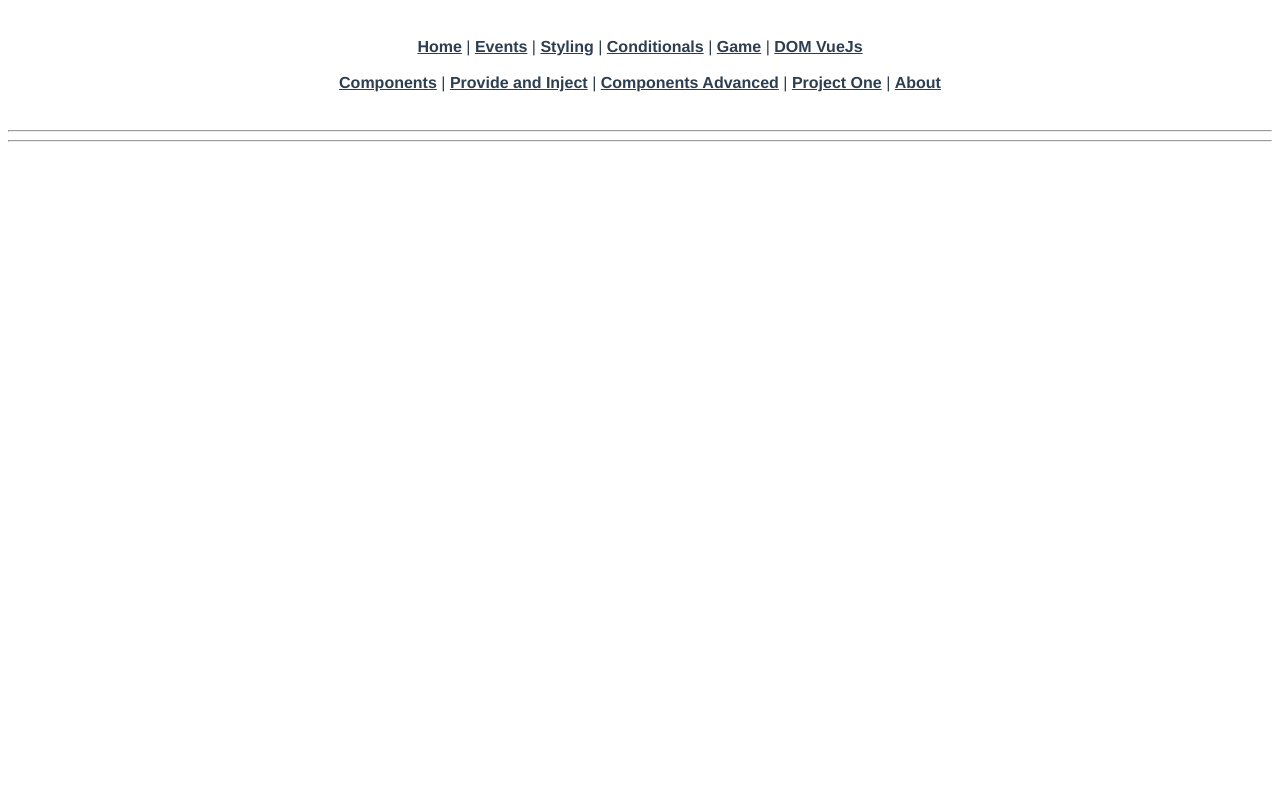
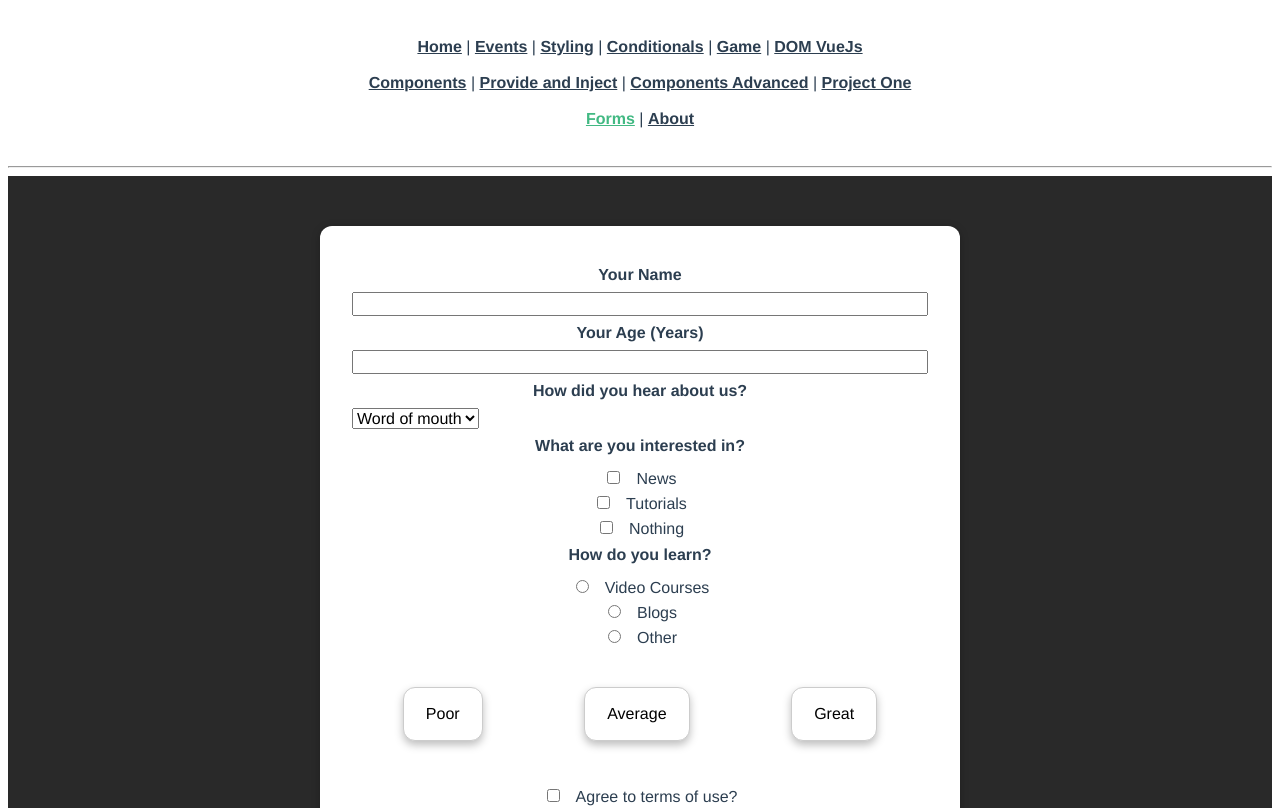
Before and after one commit to dtarqui/vue3-basics, a Vue app: page /forms in a window 1280 px wide. Shown: the top 808 px of the page. Built offline with nearby package versions, Linux system fonts and the light colour scheme.

Commit message:
formularies

```diff
--- a/src/App.vue
+++ b/src/App.vue
@@ -6,12 +6,13 @@
     <router-link to="/conditionals">Conditionals</router-link> |
     <router-link to="/game">Game</router-link> |
     <router-link to="/scenes">DOM VueJs</router-link>
-    <br />
-    <br />
+    <br /><br />
     <router-link to="/components">Components</router-link> |
     <router-link to="/provide">Provide and Inject</router-link> |
     <router-link to="/comp-adv">Components Advanced</router-link> |
-    <router-link to="/project-one">Project One</router-link> |
+    <router-link to="/project-one">Project One</router-link>
+    <br /><br />
+    <router-link to="/forms">Forms</router-link> |
     <router-link to="/about">About</router-link>
   </div>
   <hr />
--- /dev/null
+++ b/src/components/formularies/RatingControl.vue
@@ -0,0 +1,74 @@
+<template>
+  <div align="center">
+    <ul>
+      <li :class="{ active: modelValue === 'poor' }">
+        <button type="button" @click="activate('poor')">Poor</button>
+      </li>
+      <li :class="{ active: modelValue === 'average' }">
+        <button type="button" @click="activate('average')">Average</button>
+      </li>
+      <li :class="{ active: modelValue === 'great' }">
+        <button type="button" @click="activate('great')">Great</button>
+      </li>
+    </ul>
+  </div>
+</template>
+
+<script>
+export default {
+  props: ["modelValue"],
+  emits: ["update:modelValue"],
+  // data() {
+  //   return {
+  //     activeOption: this.modelValue,
+  //   };
+  // },
+  // computed: {
+  //   activeOption() {
+  //     return this.modelValue;
+  //   }
+  // },
+  methods: {
+    activate(option) {
+      this.$emit("update:modelValue", option);
+    },
+  },
+};
+</script>
+
+<style scoped>
+.active {
+  border-color: #a00078;
+}
+
+.active button {
+  color: #a00078;
+}
+
+ul {
+  list-style: none;
+  margin: 0.5rem 0;
+  padding: 0;
+  display: flex;
+}
+
+li {
+  margin: 2rem auto;
+  max-width: 40rem;
+  border-radius: 12px;
+  box-shadow: 0 4px 8px rgba(0, 0, 0, 0.26);
+  background-color: #ffffff;
+  border: 1px solid #ccc;
+  padding: 1rem;
+  display: flex;
+  justify-content: center;
+  align-items: center;
+}
+
+button {
+  font: inherit;
+  border: none;
+  background-color: transparent;
+  cursor: pointer;
+}
+</style>
--- /dev/null
+++ b/src/components/formularies/TheForm.vue
@@ -0,0 +1,243 @@
+<template>
+  <form @submit.prevent="submitForm">
+    <div
+      class="form-control"
+      :class="{ invalid: userNameValidity === 'invalid' }"
+    >
+      <label for="user-name">Your Name</label>
+      <input
+        id="user-name"
+        name="user-name"
+        type="text"
+        v-model.trim="userName"
+        @blur="validateInput"
+      />
+      <p v-if="userNameValidity === 'invalid'">Please enter a valid name!</p>
+    </div>
+    <div class="form-control">
+      <label for="age">Your Age (Years)</label>
+      <input
+        id="age"
+        name="age"
+        type="number"
+        v-model="userAge"
+        ref="ageInput"
+      />
+    </div>
+    <div class="form-control">
+      <label for="referrer">How did you hear about us?</label>
+      <select id="referrer" name="referrer" v-model="referrer">
+        <option value="google">Google</option>
+        <option value="wom">Word of mouth</option>
+        <option value="newspaper">Newspaper</option>
+      </select>
+    </div>
+    <div class="form-control">
+      <h2>What are you interested in?</h2>
+      <div>
+        <input
+          id="interest-news"
+          name="interest"
+          type="checkbox"
+          value="news"
+          v-model="interest"
+        />
+        <label for="interest-news">News</label>
+      </div>
+      <div>
+        <input
+          id="interest-tutorials"
+          name="interest"
+          type="checkbox"
+          value="tutorials"
+          v-model="interest"
+        />
+        <label for="interest-tutorials">Tutorials</label>
+      </div>
+      <div>
+        <input
+          id="interest-nothing"
+          name="interest"
+          type="checkbox"
+          value="nothing"
+          v-model="interest"
+        />
+        <label for="interest-nothing">Nothing</label>
+      </div>
+    </div>
+    <div class="form-control">
+      <h2>How do you learn?</h2>
+      <div>
+        <input
+          id="how-video"
+          name="how"
+          type="radio"
+          value="video"
+          v-model="how"
+        />
+        <label for="how-video">Video Courses</label>
+      </div>
+      <div>
+        <input
+          id="how-blogs"
+          name="how"
+          type="radio"
+          value="blogs"
+          v-model="how"
+        />
+        <label for="how-blogs">Blogs</label>
+      </div>
+      <div>
+        <input
+          id="how-other"
+          name="how"
+          type="radio"
+          value="other"
+          v-model="how"
+        />
+        <label for="how-other">Other</label>
+      </div>
+    </div>
+    <div class="form-control">
+      <rating-control v-model="rating"></rating-control>
+    </div>
+    <div class="form-control">
+      <input
+        type="checkbox"
+        id="confirm-terms"
+        name="confirm-terms"
+        v-model="confirm"
+      />
+      <label for="confirm-terms">Agree to terms of use?</label>
+    </div>
+    <div>
+      <button>Save Data</button>
+    </div>
+  </form>
+</template>
+
+<script>
+import RatingControl from "./RatingControl.vue";
+
+export default {
+  components: {
+    RatingControl,
+  },
+  data() {
+    return {
+      userName: "",
+      userAge: null,
+      referrer: "wom",
+      interest: [],
+      how: null,
+      confirm: false,
+      rating: null,
+      userNameValidity: "pending",
+    };
+  },
+  methods: {
+    submitForm() {
+      console.log("Username: " + this.userName);
+      this.userName = "";
+      console.log("User age:");
+      console.log(this.userAge + 5);
+      console.log(this.$refs.ageInput.value + 5);
+      console.log(31);
+      this.userAge = null;
+      console.log("Referrer: " + this.referrer);
+      this.referrer = "wom";
+      console.log("Checkboxes");
+      console.log(this.interest);
+      console.log("Radio buttons");
+      console.log(this.how);
+      this.interest = [];
+      this.how = null;
+      console.log("Confirm?");
+      console.log(this.confirm);
+      this.confirm = false;
+      console.log("Rating");
+      console.log(this.rating);
+      this.rating = null;
+    },
+    validateInput() {
+      if (this.userName === "") {
+        this.userNameValidity = "invalid";
+      } else {
+        this.userNameValidity = "valid";
+      }
+    },
+  },
+};
+</script>
+
+<style scoped>
+form {
+  margin: 2rem auto;
+  max-width: 40rem;
+  border-radius: 12px;
+  box-shadow: 0 2px 8px rgba(0, 0, 0, 0.26);
+  padding: 2rem;
+  background-color: #ffffff;
+}
+
+.form-control {
+  margin: 0.5rem 0;
+}
+
+.form-control.invalid input {
+  border-color: red;
+}
+
+.form-control.invalid label {
+  color: red;
+}
+
+label {
+  font-weight: bold;
+}
+
+h2 {
+  font-size: 1rem;
+  margin: 0.5rem 0;
+}
+
+input,
+select {
+  display: block;
+  width: 100%;
+  font: inherit;
+  margin-top: 0.5rem;
+}
+
+select {
+  width: auto;
+}
+
+input[type="checkbox"],
+input[type="radio"] {
+  display: inline-block;
+  width: auto;
+  margin-right: 1rem;
+}
+
+input[type="checkbox"] + label,
+input[type="radio"] + label {
+  font-weight: normal;
+}
+
+button {
+  font: inherit;
+  border: 1px solid #0076bb;
+  background-color: #0076bb;
+  color: white;
+  cursor: pointer;
+  padding: 0.75rem 2rem;
+  border-radius: 30px;
+}
+
+button:hover,
+button:active {
+  border-color: #002350;
+  background-color: #002350;
+}
+</style>
--- a/src/router/index.js
+++ b/src/router/index.js
@@ -58,6 +58,11 @@ const routes = [{
     name: 'Project',
     component: () => import('../views/ProjectOne.vue'),
   },
+  {
+    path: '/forms',
+    name: 'Forms',
+    component: () => import('../views/Forms.vue'),
+  },
 ]
 
 const router = createRouter({
--- /dev/null
+++ b/src/views/Forms.vue
@@ -0,0 +1,32 @@
+<template>
+  <div id="main">
+    <br />
+    <the-form></the-form>
+    <br />
+  </div>
+</template>
+
+<script>
+import TheForm from "../components/formularies/TheForm.vue";
+
+export default {
+  components: {
+    TheForm,
+  },
+};
+</script>
+
+<style>
+* {
+  box-sizing: border-box;
+}
+
+html {
+  font-family: sans-serif;
+}
+
+#main {
+  margin: 0;
+  background-color: #292929;
+}
+</style>
```
